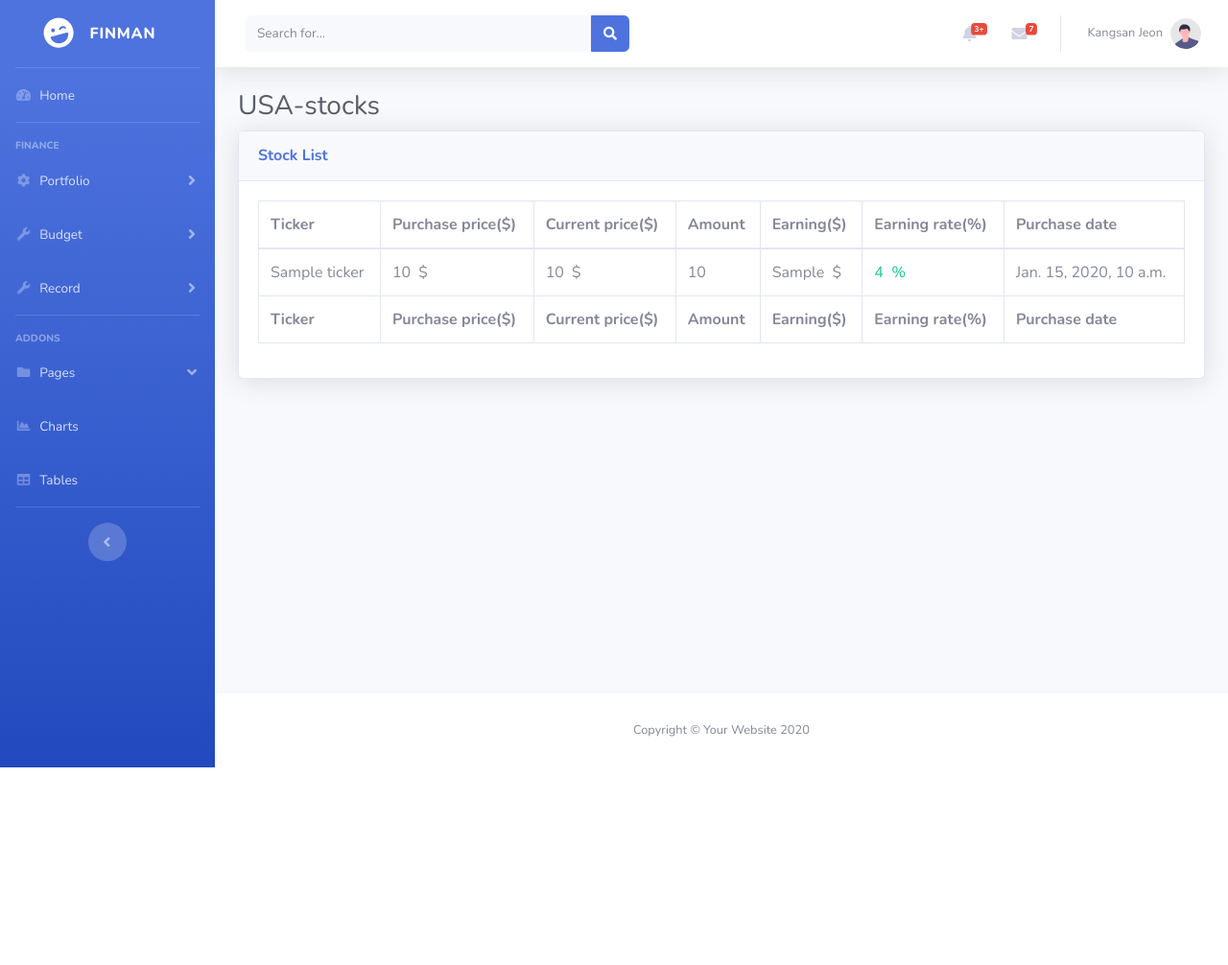
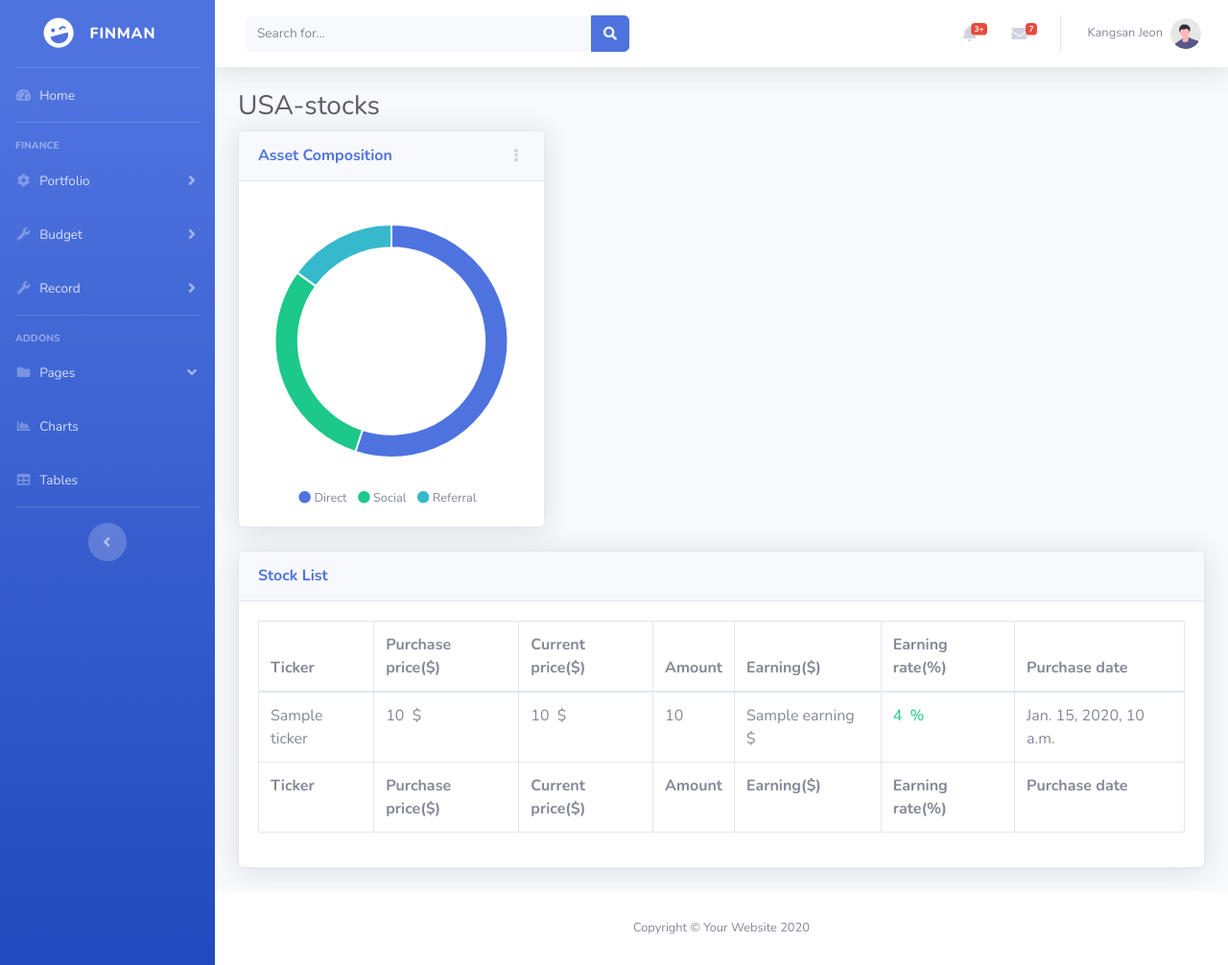
Before and after one commit to Kangsan-Jeon/fin-manager, a Django app: template templates/finance/portfolio-usa.html in a window 1280 px wide. Shown: the whole page at 96% size. Before the commit the page ends 800 px from the top, so only its background shows below. Run offline with Django 3.2, Linux system fonts and the light colour scheme; the template is opened without the code that fills it: most values are stand-ins (such as "Sample title", 1, 10 or a date in 2020); some libraries are stand-ins or nearby versions.

Commit message:
Modify get earning method

```diff
--- a/templates/finance/index.html
+++ b/templates/finance/index.html
@@ -1,6 +1,12 @@
 {% extends "finance/base.html" %}
 
 {% load static %}
+
+<!--
+    Load exchage rate
+    Asset rate
+
+-->
 
 {% block content %}
 <div class="container-fluid">
--- a/templates/finance/portfolio-usa.html
+++ b/templates/finance/portfolio-usa.html
@@ -1,6 +1,6 @@
 {% extends 'finance/base.html' %}
 
-{% load finance_tag %}
+{% load static %}
 
 {% block title %}
 <title>Portfolio:USA</title>
@@ -12,6 +12,51 @@
 
     <!-- Page Heading -->
     <h1 class="h3 mb-2 text-gray-800">USA-stocks</h1>
+
+    <div class="row">
+        <!-- Pie Chart -->
+        <div class="col-xl-4 col-lg-5">
+            <div class="card shadow mb-4">
+                <!-- Card Header - Dropdown -->
+                <div
+                    class="card-header py-3 d-flex flex-row align-items-center justify-content-between">
+                    <h6 class="m-0 font-weight-bold text-primary">Asset Composition</h6>
+                    <div class="dropdown no-arrow">
+                        <a class="dropdown-toggle" href="#" role="button" id="dropdownMenuLink"
+                            data-toggle="dropdown" aria-haspopup="true" aria-expanded="false">
+                            <i class="fas fa-ellipsis-v fa-sm fa-fw text-gray-400"></i>
+                        </a>
+                        <div class="dropdown-menu dropdown-menu-right shadow animated--fade-in"
+                            aria-labelledby="dropdownMenuLink">
+                            <div class="dropdown-header">Dropdown Header:</div>
+                            <a class="dropdown-item" href="#">Action</a>
+                            <a class="dropdown-item" href="#">Another action</a>
+                            <div class="dropdown-divider"></div>
+                            <a class="dropdown-item" href="#">Something else here</a>
+                        </div>
+                    </div>
+                </div>
+                <!-- Card Body -->
+                <div class="card-body">
+                    <div class="chart-pie pt-4 pb-2">
+                        <canvas id="myPieChart"></canvas>
+                    </div>
+                    <div class="mt-4 text-center small">
+                        <span class="mr-2">
+                            <i class="fas fa-circle text-primary"></i> Direct
+                        </span>
+                        <span class="mr-2">
+                            <i class="fas fa-circle text-success"></i> Social
+                        </span>
+                        <span class="mr-2">
+                            <i class="fas fa-circle text-info"></i> Referral
+                        </span>
+                    </div>
+                </div>
+            </div>
+        </div>
+    </div>
+
 
     <!-- DataTales Example -->
     <div class="card shadow mb-4">
@@ -45,16 +90,14 @@
                     </tfoot>
                     <tbody>
                         {% for stock in usa_stocks %}
-                        {% with cur_price=stock.get_current_price %}
                         <tr>
                             <td>{{ stock.ticker }}</td>
                             <td>{{ stock.purchase_price }}&nbsp $</td>
-                            <td>{{ cur_price }}&nbsp $</td>
+                            <td>{{ stock.current_price }}&nbsp $</td>
                             <td>{{ stock.amount }}</td>
-                            <td class="{% if stock.get_earning > 0 %} text-success {% elif stock.get_earning < 0 %} text-danger {% endif %}">{{ stock.get_earning }}&nbsp $</td>
-                            <td class="{% if stock.get_earning_rate > 0 %} text-success {% elif stock.get_earning_rate < 0 %} text-danger {% endif %}">{{ stock.get_earning_rate }}&nbsp %</td>
+                            <td class="{% if stock.earning > 0 %} text-success {% elif stock.earning < 0 %} text-danger {% endif %}">{{ stock.earning }}&nbsp $</td>
+                            <td class="{% if stock.earning_rate > 0 %} text-success {% elif stock.earning_rate < 0 %} text-danger {% endif %}">{{ stock.earning_rate }}&nbsp %</td>
                             <td>{{ stock.purchase_date }}</td>
-                        {% endwith %}
                         {% endfor %}
                         </tr>
                     </tbody>
@@ -66,3 +109,9 @@
 </div>
 
 {% endblock %}
+
+{% block script %}
+<!-- Page level custom scripts -->
+<script src="{% static 'js/demo/chart-area-demo.js' %}"></script>
+<script src="{% static 'js/demo/chart-pie-demo.js' %}"></script>
+{% endblock %}
```
Also changed, not shown: finance/models.py (+6 -21 lines), finance/templatetags/finance_tag.py (deleted, +0 -11 lines), finance/templatetags/__init__.py (deleted).
